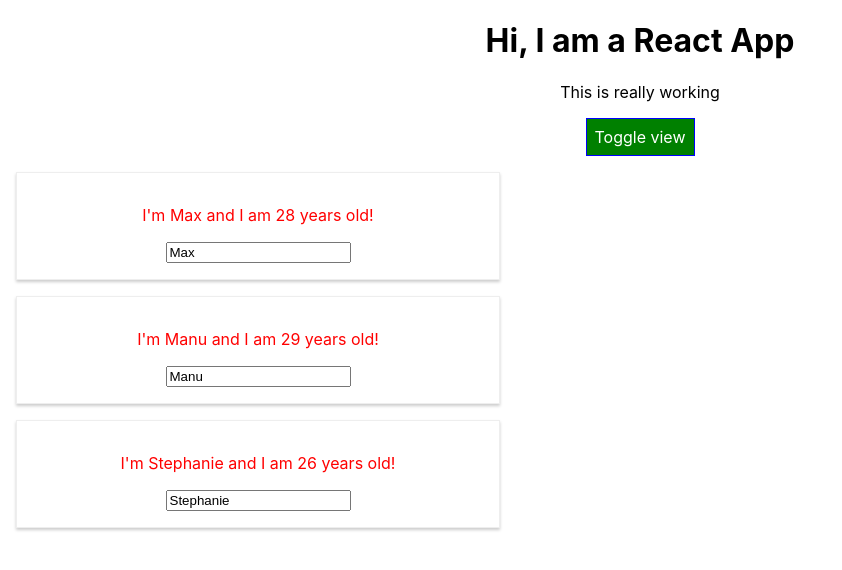
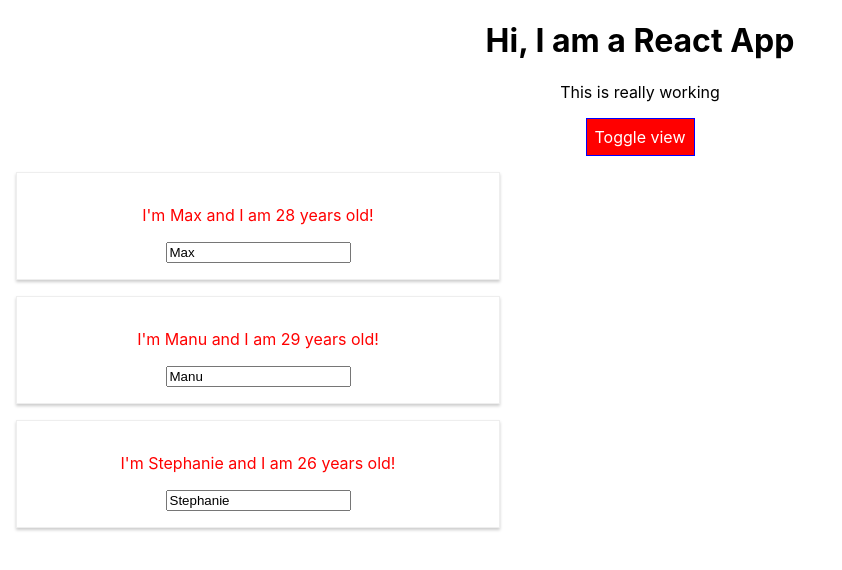
Before and after one commit to AlejandroRodarte/course-react-first-steps, a React (Create React App) app: page / in a window 1280 px wide. Shown: the top 570 px of the page, without its empty margins (0-842 px from the left). Built offline with nearby package versions, Linux system fonts and the light colour scheme.

Commit message:
Working with CSS Modules

```diff
--- a/src/App.css
+++ /dev/null
@@ -1,26 +0,0 @@
-.App {
-  text-align: center;
-}
-
-.red {
-  color: red;
-}
-
-.bold {
-  font-weight: bold;
-}
-
-.button {
-  background-color: green;
-  color: white;
-  font: inherit;
-  border: 1px solid blue;
-  padding: 8px;
-  cursor: pointer;
-}
-
-
-.button:hover {
-  background-color: lightgreen;
-  color: black;
-}
--- a/src/App.js
+++ b/src/App.js
@@ -1,6 +1,6 @@
 import React, { Component } from 'react';
 
-import './App.css';
+import classes from './App.module.css';
 
 import Person from './Person/Person';
 
@@ -52,29 +52,11 @@ class App extends Component {
 
   render() {
 
-    const style = {
-      backgroundColor: 'green',
-      color: 'white',
-      font: 'inherit',
-      border: '1px solid blue',
-      padding: '8px',
-      cursor: 'pointer',
-      ':hover': {
-        backgroundColor: 'lightgreen',
-        color: 'black'
-      }
-    };
+    let buttonClass = '';
 
     let persons = null;
 
     if (this.state.showPersons) {
-
-      style.backgroundColor = 'red';
-
-      style[':hover'] = {
-        backgroundColor: 'salmon',
-        color: 'black'
-      };
 
       persons = (
         <div>
@@ -95,21 +77,23 @@ class App extends Component {
         </div>
       );
 
+      buttonClass = classes.Red;
+
     }
 
     const paragraphCssClasses = [];
 
     if (this.state.persons.length <= 2) {
-      paragraphCssClasses.push('red');
+      paragraphCssClasses.push(classes.red);
     }
 
     if (this.state.persons.length <= 1) {
-      paragraphCssClasses.push('bold');
+      paragraphCssClasses.push(classes.bold);
     }
 
     return (
 
-      <div className="App">
+      <div className={ classes.App }>
 
         <h1>
           Hi, I am a React App
@@ -120,7 +104,7 @@ class App extends Component {
         </p>
 
         <button
-          className="button"
+          className={ buttonClass }
           onClick={ this.togglePersonsHandler }
         >
           Toggle view
--- /dev/null
+++ b/src/App.module.css
@@ -0,0 +1,40 @@
+/* to apply this style, use classes.App */
+.App {
+  text-align: center;
+}
+
+/* to apply this style, use classes.red */
+.red {
+  color: red;
+}
+
+/* to apply this style, use classes.bold */
+.bold {
+  font-weight: bold;
+}
+
+/* this style targets all buttons inside an element that uses classes.App */
+.App button {
+  background-color: green;
+  color: white;
+  font: inherit;
+  border: 1px solid blue;
+  padding: 8px;
+  cursor: pointer;
+}
+
+/* target hover of buttons inside elements that have applies classes.App style */
+.App button:hover {
+  background-color: lightgreen;
+  color: black;
+}
+
+/* target buttons that have the classes.Red class inside an element that has the classes.App style */
+.App button.Red {
+  background-color: red;
+}
+
+/* target hovered buttons that have the classes.Red class inside an element that has the classes.App style */
+.App button.Red:hover {
+  background-color: salmon;
+}
```
